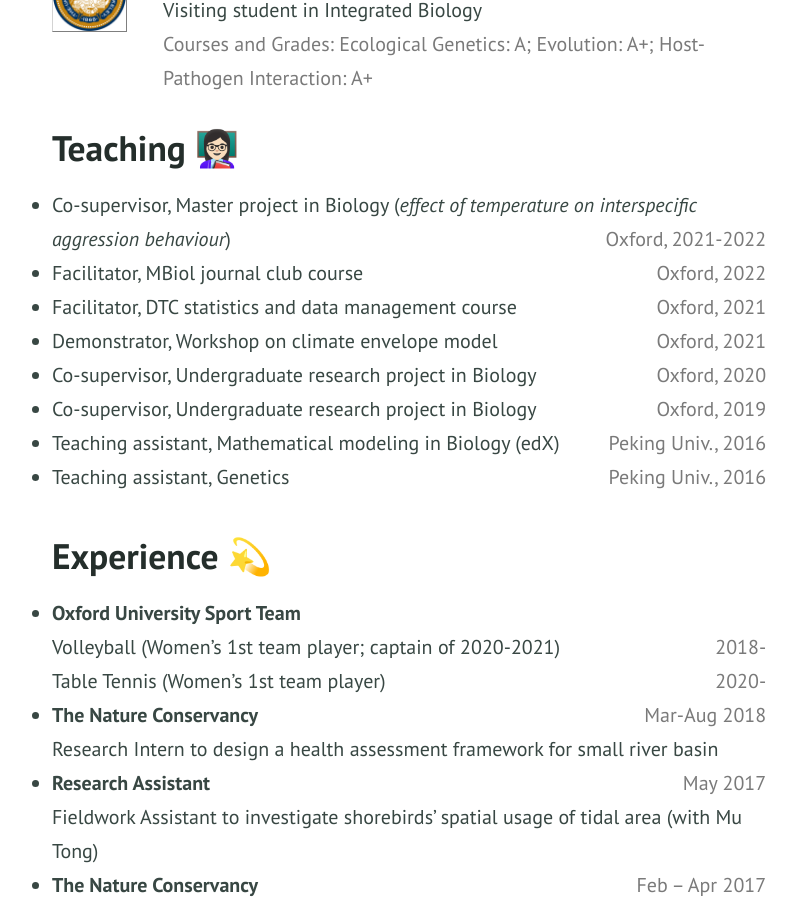
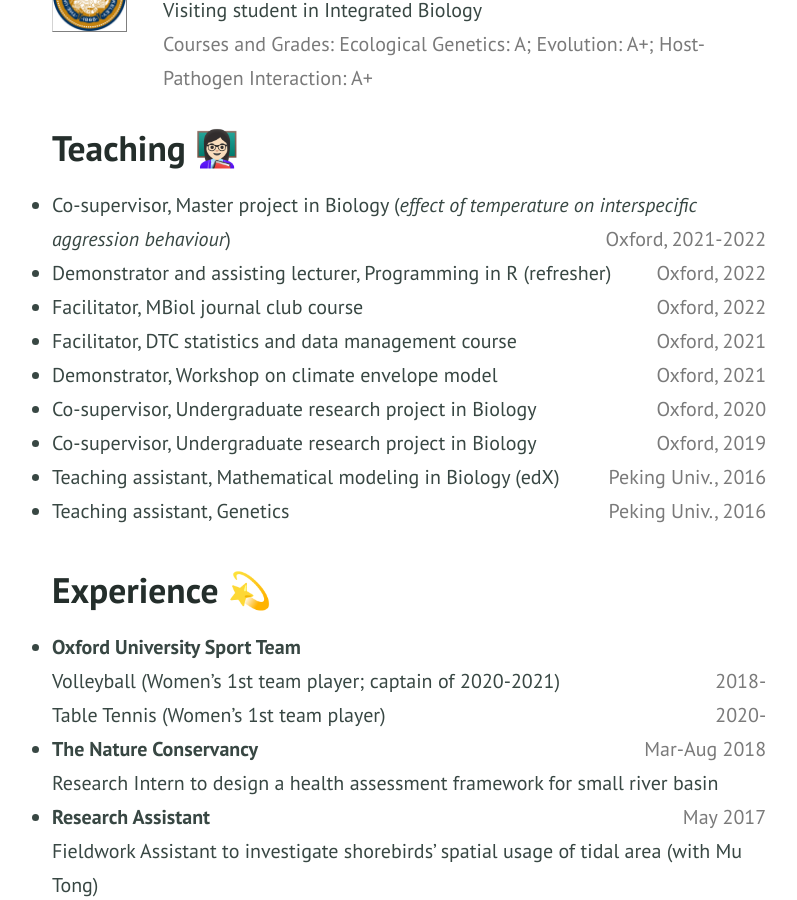
Before and after one commit to Jinlinc/jinlinc.github.io, a Jekyll site: the page built from resume.md, in a window 1280 px wide and 900 px high, scrolled down 537 px. Shown: the whole window, without its empty margins (231-1028 px from the left). Built offline with Jekyll 4.4.1, drawn with Linux system fonts in a browser that asks for light colours.

Commit message:
July update 2
add a teaching experience

```diff
--- a/resume.md
+++ b/resume.md
@@ -76,6 +76,11 @@ Download pdf version of my CV [{% include icon.html id="pdf" title="pdf" %}here]
   <li>
     Co-supervisor, Master project in Biology (<i>effect of temperature on interspecific aggression behaviour</i>)
     <span style="float:right; color:#7a7a7a;">Oxford, 2021-2022</span> <br>
+  </li>
+
+  <li>
+    Demonstrator and assisting lecturer, Programming in R (refresher)
+    <span style="float:right; color:#7a7a7a;">Oxford, 2022</span> <br>
   </li>
 
   <li>
```
Also changed, not shown: 4 other files.
